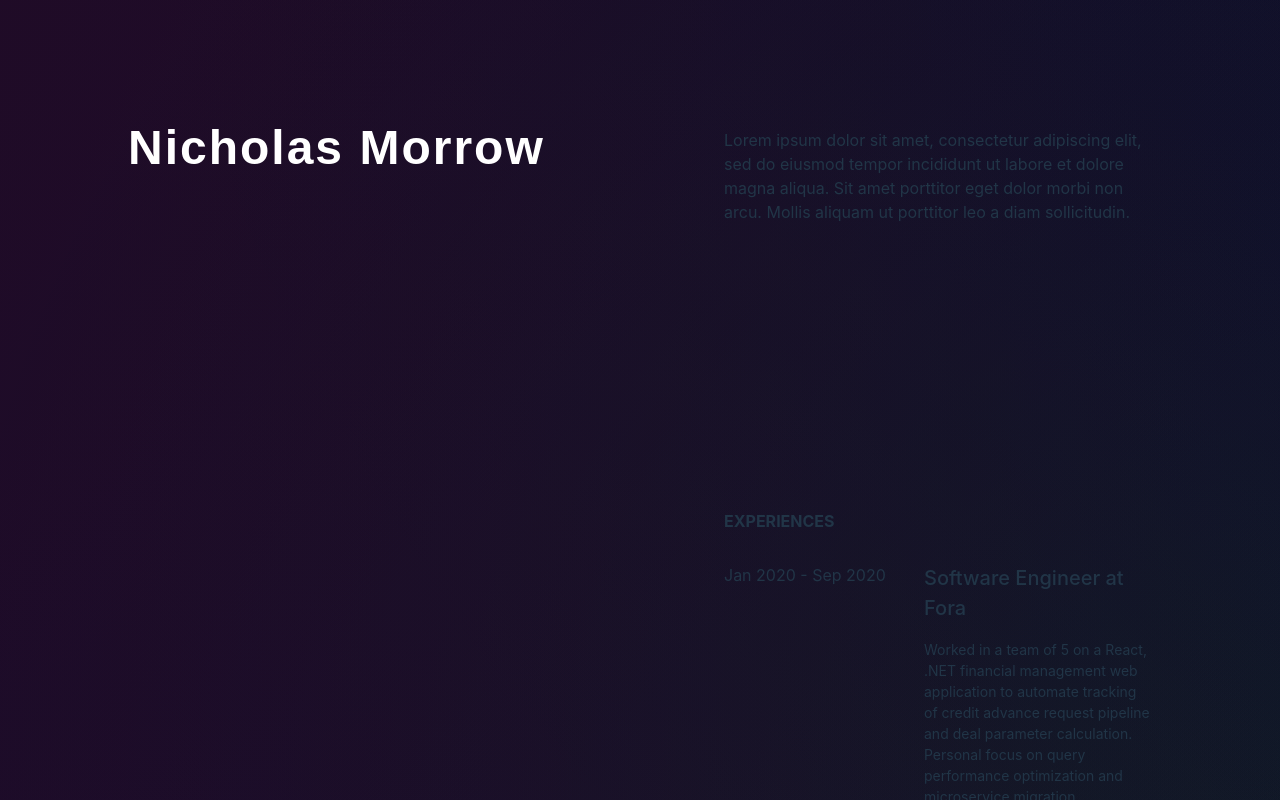
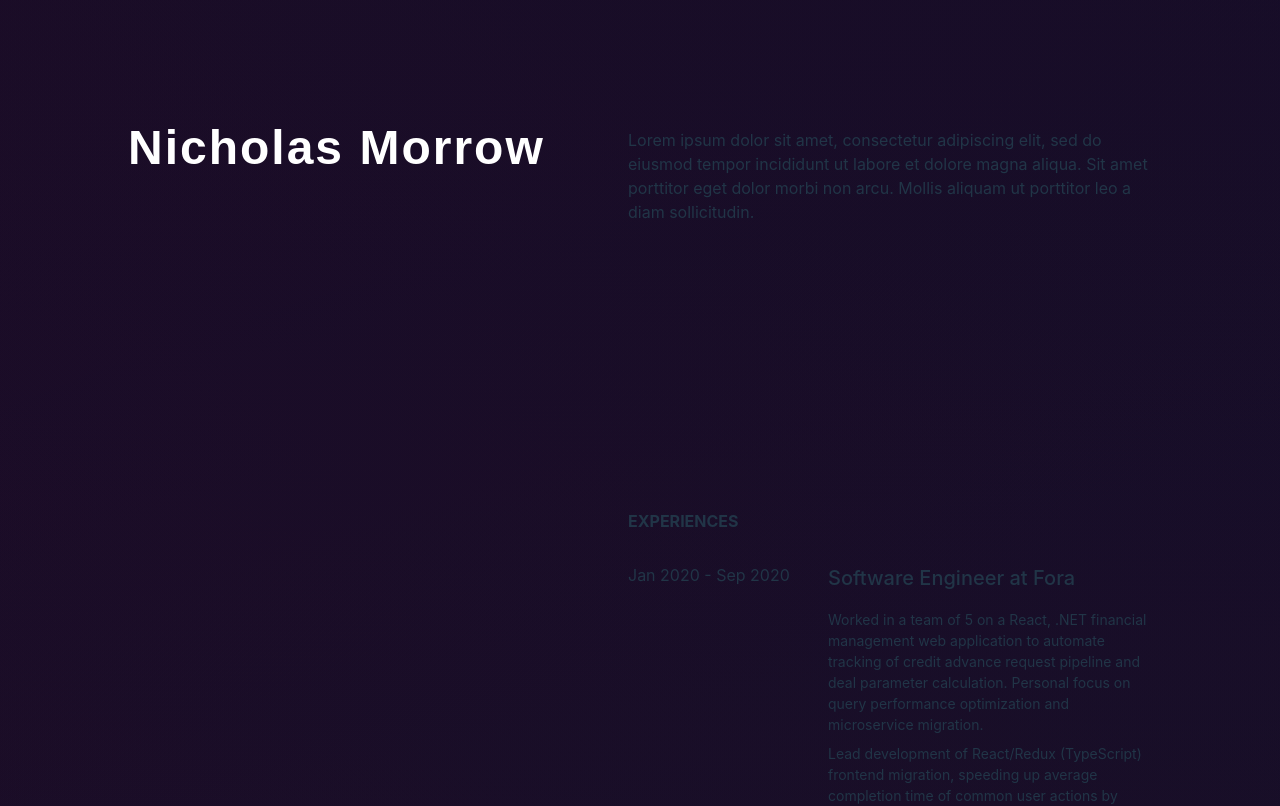
Before and after one commit to nickjmorrow/portfolio-v2, a React (Vite) app: page / in a window 1280 px wide. Shown: the top 806 px of the page. Built offline with nearby package versions, Linux system fonts and the light colour scheme; a web font is replaced by a local one.

Commit message:
Fix scrolling on left side.

```diff
--- a/src/modules/main/Layout.tsx
+++ b/src/modules/main/Layout.tsx
@@ -31,7 +31,6 @@ const HORIZONTAL_SPACING = theme.spacing.ss32;
 const Container = styled.div`
     display: flex;
     flex-direction: row;
-    height: 100vh;
     column-gap: ${theme.spacing.ss24};
     margin-left: ${HORIZONTAL_SPACING};
     @media (max-width: 800px) {
@@ -46,11 +45,11 @@ const PADDING_TOP = theme.spacing.ss32;
 const LeftSide = styled.div`
     padding-top: calc(${PADDING_TOP} - 16px);
     min-width: 500px;
+    position: fixed;
 `;
 
 const RightSide = styled.div`
     padding-top: ${PADDING_TOP};
-    max-height: 100vh;
     @media (max-width: 800px) {
         max-height: unset;
     }
@@ -58,6 +57,7 @@ const RightSide = styled.div`
     display: flex;
     flex-direction: column;
     row-gap: ${theme.spacing.ss64};
+    margin-left: 500px;
     padding-right: ${HORIZONTAL_SPACING};
     padding-bottom: ${theme.spacing.ss16};
 `;
```
